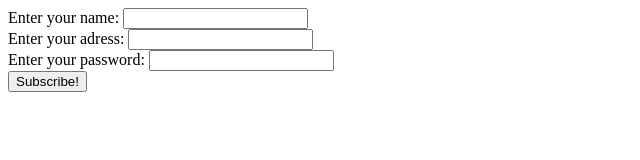
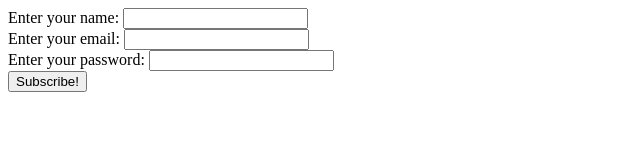
Before and after one commit to ARWA251/gitLearn, a plain HTML site: page index.html in a window 1280 px wide. Shown: the full height of the page, 0-640 px from the left. Drawn offline with Linux system fonts and the light colour scheme.

Commit message:
Update index.html

```diff
--- a/index.html
+++ b/index.html
@@ -13,7 +13,7 @@
           <input type="text" name="name" id="name" required>
         </div>
         <div class="form-example">
-          <label for="email">Enter your adress: </label>
+          <label for="email">Enter your email: </label>
           <input type="email" name="email" id="email" required>
         </div>
         <div class="form-example">
```
